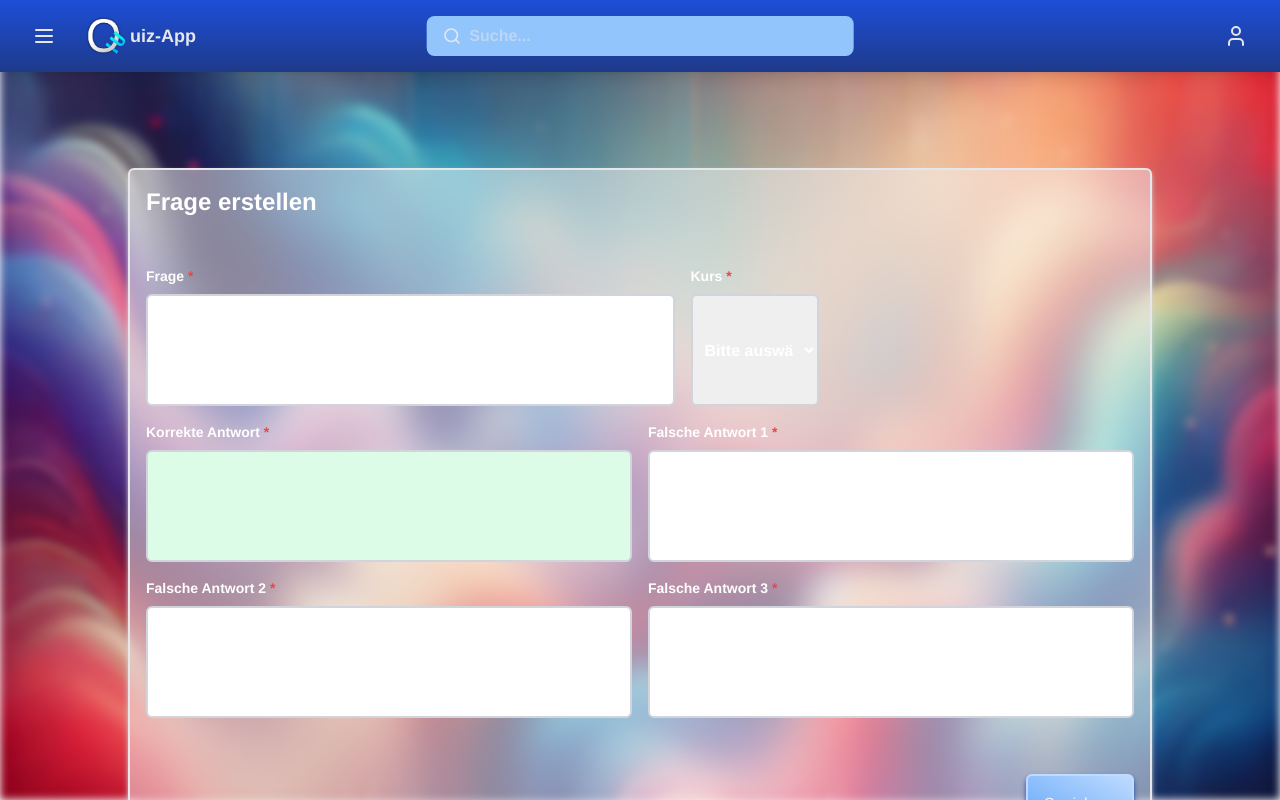
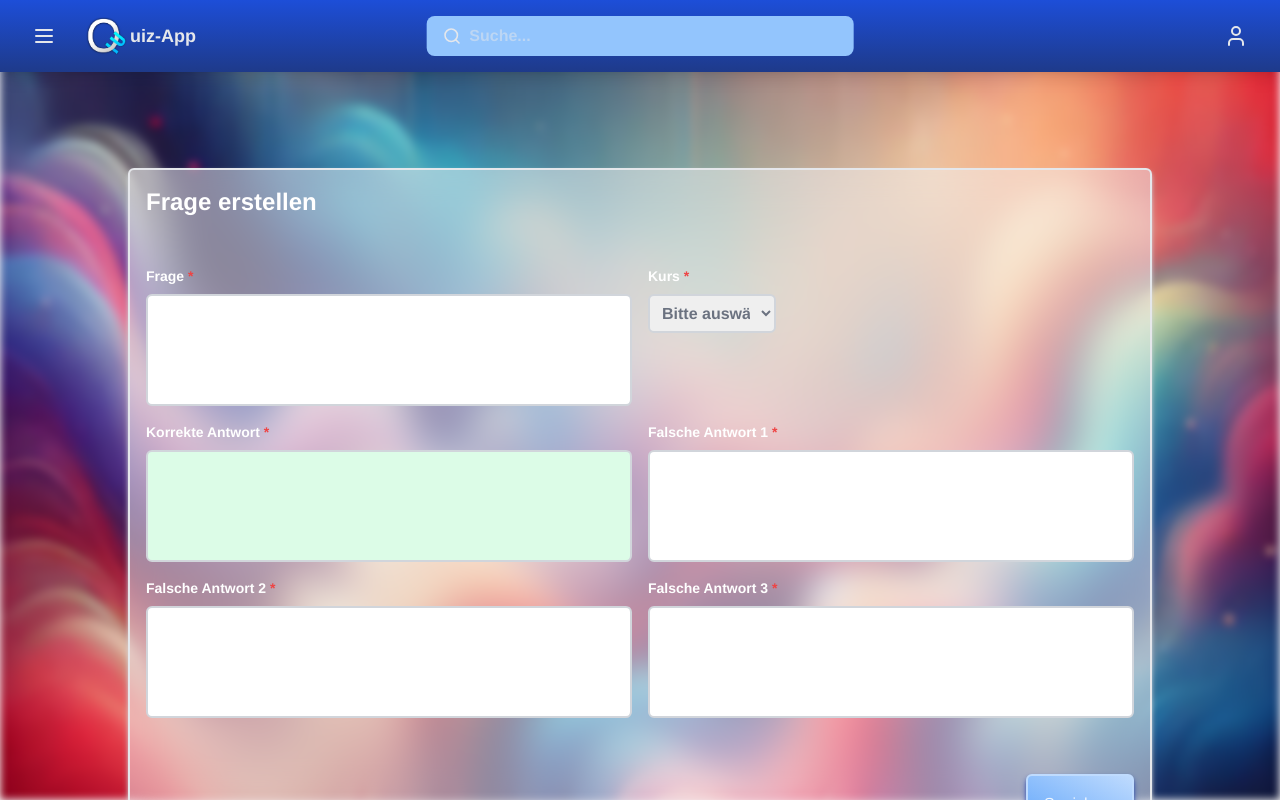
Before and after one commit to IU-Quiz-App/quiz-app-frontend, a React (Vite) app: page /question/form in a window 1280 px wide. Built offline with nearby package versions, Linux system fonts and the light colour scheme.

Commit message:
question form fix

```diff
--- a/src/components/input/Select.tsx
+++ b/src/components/input/Select.tsx
@@ -24,7 +24,7 @@ const TextInput: React.FC<TextInputProps> = ({ id, name, options, className, onC
                 <select
                     id={id}
                     name={name}
-                    className={`border-2 border-gray-300 rounded-md p-2 focus:outline-none focus:ring-2 focus:ring-gray-400 focus:border-transparent ${className}`}
+                    className={`border-2 border-gray-300 rounded-md p-2 focus:outline-none focus:ring-2 focus:ring-gray-400 focus:border-transparent text-gray-500 ${className}`}
                     onChange={onChange}
                     value={value}
                 >
--- a/src/components/input/TextAreaInput.tsx
+++ b/src/components/input/TextAreaInput.tsx
@@ -23,7 +23,7 @@ const TextAreaInput: React.FC<TextAreaInputProps> = ({ id, name, className, onCh
             <textarea
                 id={id}
                 name={name}
-                className={`resize-none border-2 border-gray-300 rounded-md p-2 focus:outline-none focus:ring-2 focus:ring-gray-400 focus:border-transparent w-full ${className}`}
+                className={`resize-none border-2 border-gray-300 rounded-md p-2 focus:outline-none focus:ring-2 focus:ring-gray-400 focus:border-transparent w-full ${className} text-gray-500`}
                 onChange={onChange}
                 placeholder={placeholder}
                 value={value}
--- a/src/components/input/TextInput.tsx
+++ b/src/components/input/TextInput.tsx
@@ -23,7 +23,7 @@ const TextInput: React.FC<TextInputProps> = ({ id, name, className, onChange, la
                 <input
                     id={id}
                     name={name}
-                    className={`border-2 border-gray-300 rounded-md p-2 focus:outline-none focus:ring-2 focus:ring-gray-400 focus:border-transparent ${className}`}
+                    className={`border-2 border-gray-300 rounded-md p-2 focus:outline-none focus:ring-2 focus:ring-gray-400 focus:border-transparent text-gray-500 ${className}`}
                     onChange={onChange}
                     placeholder={placeholder}
                     value={value}
--- a/src/pages/question/QuestionForm.tsx
+++ b/src/pages/question/QuestionForm.tsx
@@ -222,8 +222,7 @@ const QuestionForm: React.FC<QuestionFormProps> = ({ uuid }) => {
                 Frage erstellen
             </div>
 
-            <div className={'flex flex-col gap-4'}>
-                <div className={"flex flex-row w-full gap-4"}>
+            <div className={'grid grid-cols-2 gap-4'}>
                     <TextAreaInput
                         id={'question'}
                         name={'question'}
@@ -239,7 +238,7 @@ const QuestionForm: React.FC<QuestionFormProps> = ({ uuid }) => {
                                 id={'course'}
                                 name={'course'}
                                 label={'Kurs'}
-                                className={'w-32 grow'}
+                                className={'w-32'}
                                 value={course}
                                 required
                                 options={courses}
@@ -247,8 +246,7 @@ const QuestionForm: React.FC<QuestionFormProps> = ({ uuid }) => {
                                 errorMessage={errors['course'] as string}
                             />
                     </div>
-                </div>
-                <div className={"flex flex-row w-full gap-4"}>
+
                     <TextAreaInput
                         id={'correctAnswer'}
                         name={'correctAnswer'}
@@ -270,9 +268,6 @@ const QuestionForm: React.FC<QuestionFormProps> = ({ uuid }) => {
                         errorMessage={errors['wrongAnswer1'] as string}
                         required
                     />
-                </div>
-
-                <div className={"flex flex-row w-full gap-4"}>
                     <TextAreaInput
                         id={'wrongAnswer2'}
                         name={'wrongAnswer2'}
@@ -293,7 +288,6 @@ const QuestionForm: React.FC<QuestionFormProps> = ({ uuid }) => {
                         errorMessage={errors['wrongAnswer3'] as string}
                         required
                     />
-                </div>
             </div>
 
             <div className={'w-full flex items-end mt-8 justify-end gap-4'}>
```
